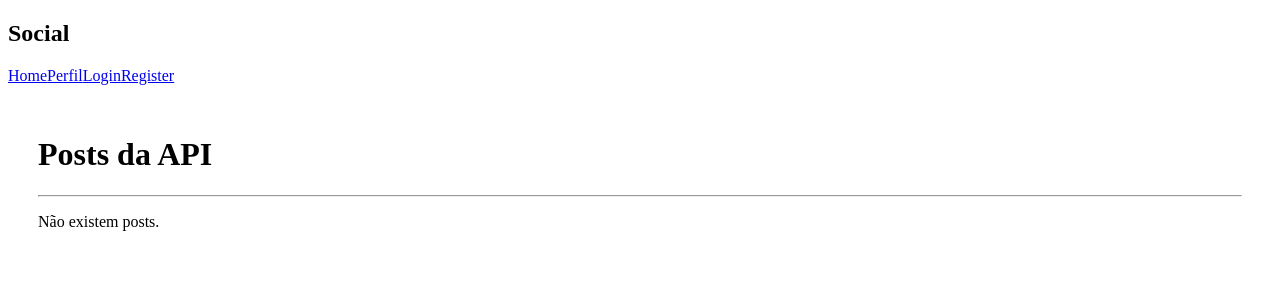
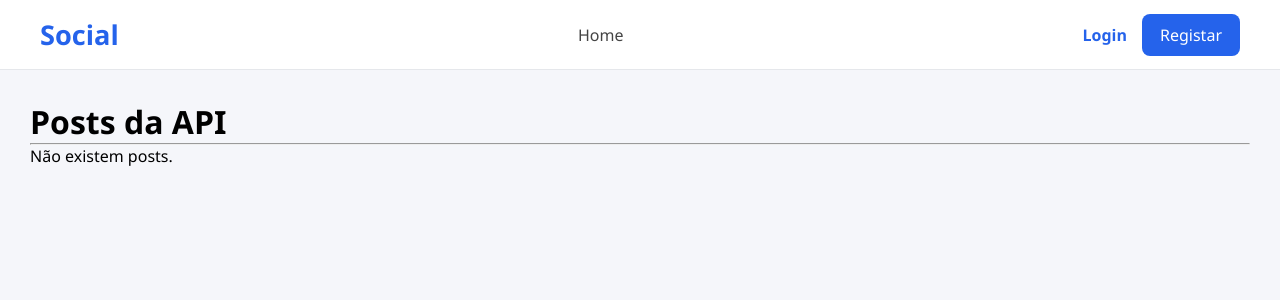
Before and after one commit to GCravo04/IWProject, a React (Vite) app in the folder React/: page / in a window 1280 px wide. Shown: the top 300 px of the page. Built offline with nearby package versions, Linux system fonts and the light colour scheme.

Commit message:
alteração do estilo da navbar

```diff
--- a/React/src/Components/NavBar.jsx
+++ b/React/src/Components/NavBar.jsx
@@ -1,37 +1,81 @@
 import { Link } from "react-router-dom";
+import "../Css/Navbar.css";
 
-function Navbar() {
+function NavBar() {
+
+    const token = localStorage.getItem("token");
 
     return (
 
         <nav className="navbar">
 
-            <h2>Social</h2>
+            <Link to="/" className="logo">
+                Social
+            </Link>
 
-            <div>
+            <div className="nav-links">
 
-                <Link to="/">
-                    Home
-                </Link>
+                <Link to="/">Home</Link>
 
-                <Link to="/profile">
-                    Perfil
-                </Link>
+                {token && (
+                    <Link to="/profile">
+                        Perfil
+                    </Link>
+                )}
 
-                <Link to="/login">
-                    Login
-                </Link>
+            </div>
 
-                <Link to="/register">
-                    Register
-                </Link>
+            <div className="nav-right">
+
+                {!token ? (
+                    <>
+                        <Link
+                            className="login-btn"
+                            to="/login"
+                        >
+                            Login
+                        </Link>
+
+                        <Link
+                            className="register-btn"
+                            to="/register"
+                        >
+                            Registar
+                        </Link>
+                    </>
+                ) : (
+                    <>
+                        <Link
+                            to="/profile"
+                            className="profile-link"
+                        >
+                            <img
+                                src="https://placehold.co/80"
+                                alt=""
+                            />
+
+                            <span>Perfil</span>
+                        </Link>
+
+                        <button
+                            className="logout-btn"
+                            onClick={() => {
+
+                                localStorage.removeItem("token");
+                                window.location.href = "/login";
+
+                            }}
+                        >
+                            Logout
+                        </button>
+                    </>
+                )}
 
             </div>
 
         </nav>
 
     );
-
 }
 
-export default Navbar;
+export default NavBar;
--- /dev/null
+++ b/React/src/Css/NavBar.css
@@ -0,0 +1,128 @@
+* {
+    margin: 0;
+    padding: 0;
+    box-sizing: border-box;
+}
+
+body {
+    background: #f5f6fa;
+    font-family: "Segoe UI", sans-serif;
+}
+
+.navbar {
+    height: 70px;
+
+    display: flex;
+    justify-content: space-between;
+    align-items: center;
+
+    padding: 0 40px;
+
+    background: #fff;
+
+    border-bottom: 1px solid #e5e7eb;
+
+    position: sticky;
+    top: 0;
+
+    z-index: 1000;
+}
+
+.logo {
+    font-size: 1.7rem;
+    font-weight: bold;
+
+    color: #2563eb;
+
+    text-decoration: none;
+}
+
+.nav-links {
+    display: flex;
+    align-items: center;
+    gap: 25px;
+}
+
+.nav-links a {
+    text-decoration: none;
+
+    color: #444;
+
+    font-size: 1rem;
+    font-weight: 500;
+
+    transition: .2s;
+}
+
+.nav-links a:hover {
+    color: #2563eb;
+}
+
+.nav-right {
+    display: flex;
+    align-items: center;
+    gap: 15px;
+}
+
+.login-btn {
+    text-decoration: none;
+
+    color: #2563eb;
+
+    font-weight: 600;
+}
+
+.register-btn {
+    background: #2563eb;
+
+    color: white;
+
+    text-decoration: none;
+
+    padding: 10px 18px;
+
+    border-radius: 8px;
+
+    transition: .2s;
+}
+
+.register-btn:hover {
+    background: #1d4ed8;
+}
+
+.profile-link {
+    display: flex;
+    align-items: center;
+    gap: 10px;
+
+    text-decoration: none;
+
+    color: #333;
+}
+
+.profile-link img {
+    width: 42px;
+    height: 42px;
+
+    border-radius: 50%;
+
+    object-fit: cover;
+}
+
+.logout-btn {
+    background: transparent;
+
+    border: 1px solid #ddd;
+
+    padding: 8px 15px;
+
+    border-radius: 8px;
+
+    cursor: pointer;
+
+    transition: .2s;
+}
+
+.logout-btn:hover {
+    background: #f3f4f6;
+}
```
